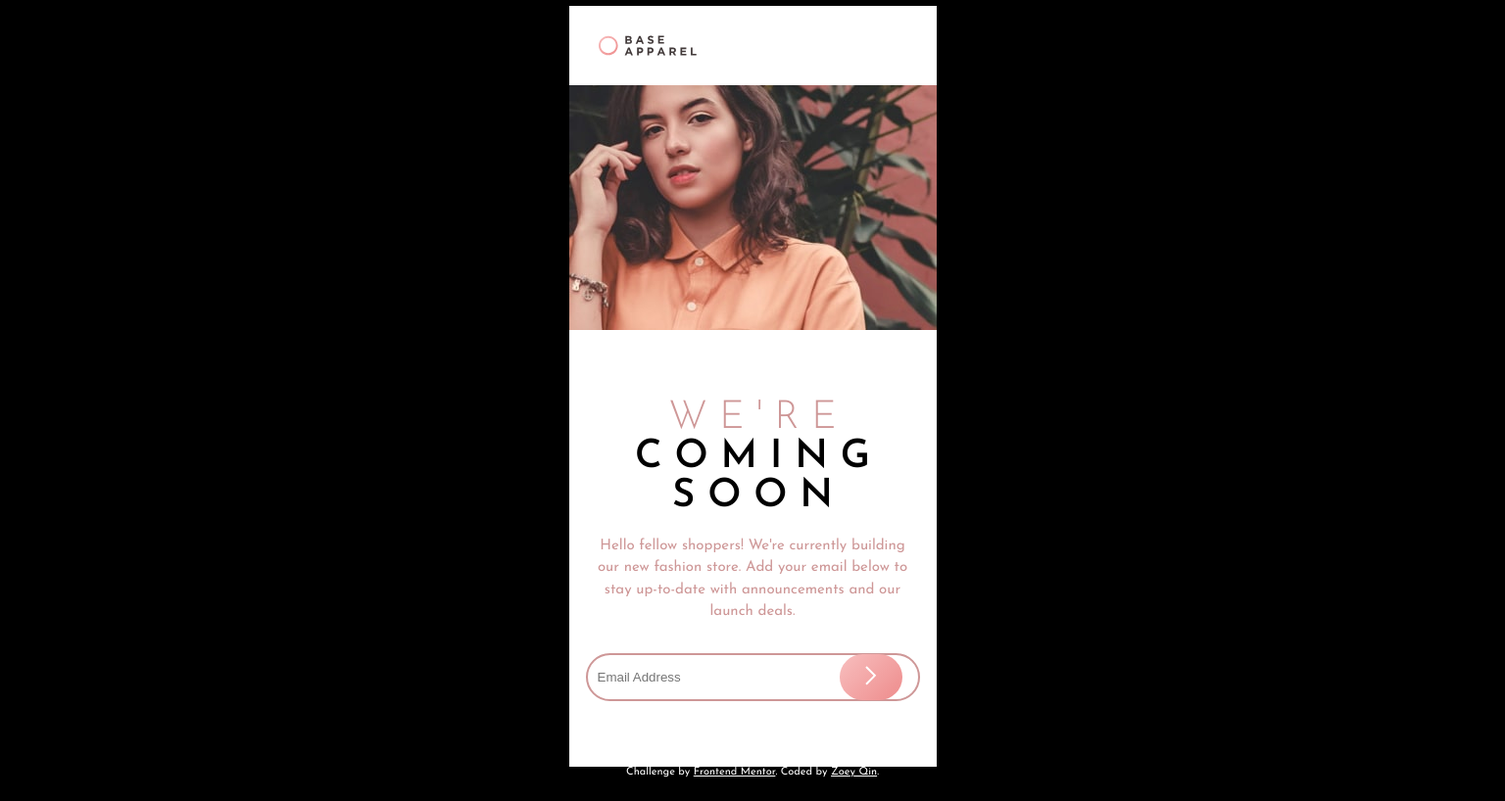
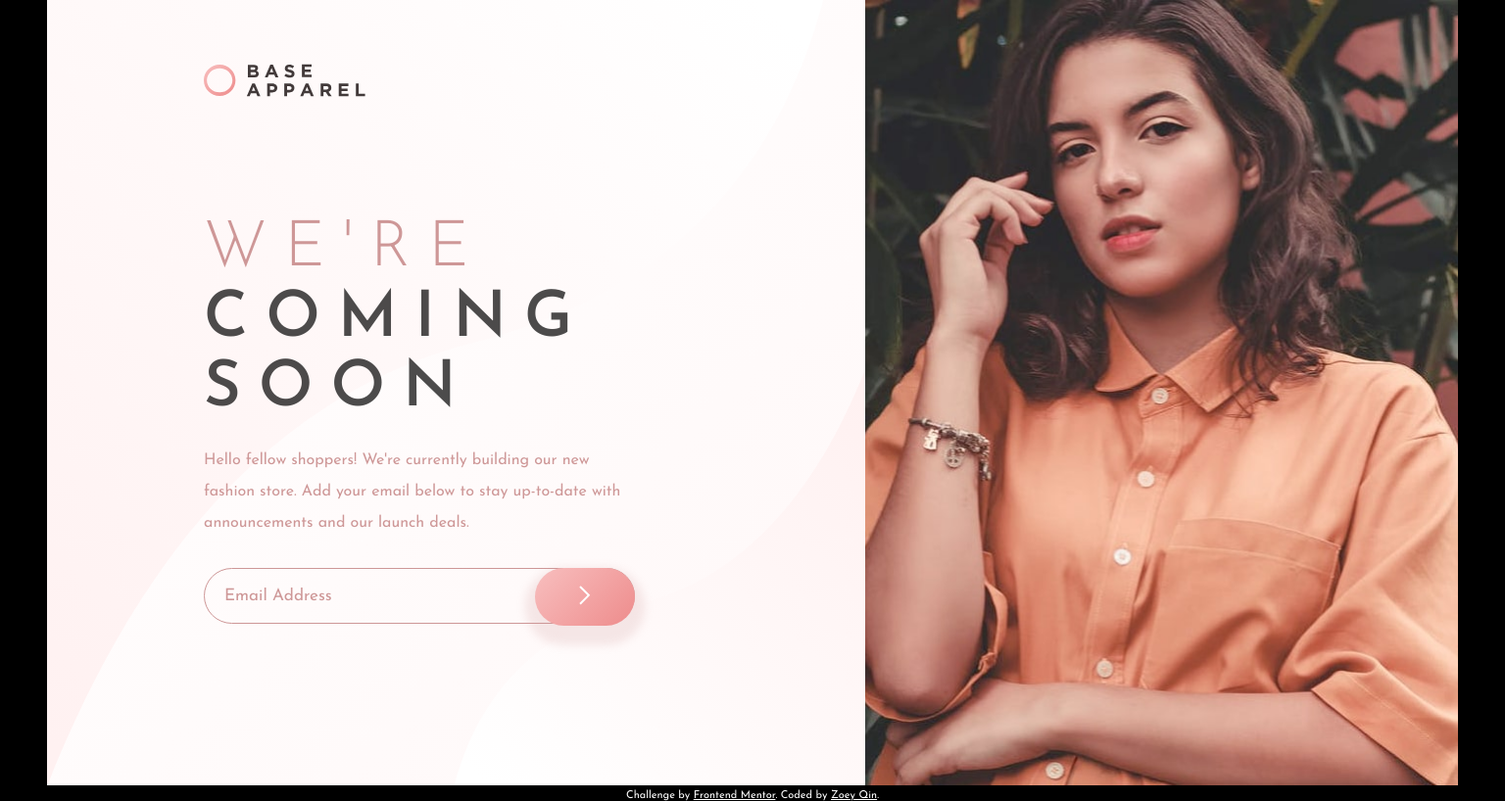
Before and after one commit to yq4103/CSS-practise, a plain HTML site: page base-apparel-coming-soon-master/index.html in a window 1536 px wide. Shown: the whole page at 98% size. Drawn offline with Linux system fonts and the light colour scheme.

Commit message:
base apparel email validation

```diff
--- a/base-apparel-coming-soon-master/index.html
+++ b/base-apparel-coming-soon-master/index.html
@@ -12,27 +12,37 @@
 </head>
 <body>
   <div class="card">
+    <div class="desktop">
+      <img src="images/hero-desktop.jpg" alt="">
+    </div>
+    <div class="text">
       <img src="images/logo.svg" alt="" class="banner"/>
-    <img src="images/hero-desktop.jpg" alt="" class="desktop">
       <img src="images/hero-mobile.jpg" alt="" class="mobile">
 
       <h1>
-      <span>W e ' r e</span>
+        <span>We're</span>
         <br>
-      c o m i n g
+        coming
         <br>
-      s o o n
+        soon
       </h1>
       <p>
         Hello fellow shoppers! We're currently building our new fashion store.
         Add your email below to stay up-to-date with announcements and our launch deals.
       </p>
-    <form action="/action_page.php">
-      <input type="email" placeholder="Email Address">
-      <button type="submit"><img src="images/icon-arrow.svg" alt=""/></button>
+      <form id="form">
+        <input id="email" type="email" placeholder="Email Address">
+        <img src="images/icon-error.svg" alt="" class="error_icon">
+        <button type="submit">
+          <img src="images/icon-arrow.svg" alt="" class="arrow"/>
+        </button>
+        <small>
+          Please provide a valid email.
+        </small>
       </form>
     </div>
-
+  </div>
+  <script src="script.js"></script>
   <footer>
     <p class="attribution">
       Challenge by <a href="https://www.frontendmentor.io?ref=challenge" target="_blank">Frontend Mentor</a>.
--- /dev/null
+++ b/base-apparel-coming-soon-master/script.js
@@ -0,0 +1,17 @@
+const form = document.getElementById('form');
+const email = document.getElementById('email');
+
+function validateEmail(email) {
+  const re = /^(([^<>()[\]\\.,;:\s@"]+(\.[^<>()[\]\\.,;:\s@"]+)*)|(".+"))@((\[[0-9]{1,3}\.[0-9]{1,3}\.[0-9]{1,3}\.[0-9]{1,3}\])|(([a-zA-Z\-0-9]+\.)+[a-zA-Z]{2,}))$/;
+  return re.test(String(email).toLowerCase());
+};
+
+form.addEventListener('submit', (e) => {
+  e.preventDefault();
+  const emailVal = email.value;
+  if (!emailVal || !validateEmail(emailVal)) {
+    form.classList.add('error');
+  } else {
+    form.classList.remove('error');
+  }
+});
--- a/base-apparel-coming-soon-master/styles.css
+++ b/base-apparel-coming-soon-master/styles.css
@@ -26,10 +26,11 @@ body {
 .card {
   display: flex;
   flex-direction: column;
-  width: 375px;
+  max-width: 375px;
   top: 0;
   padding-bottom: 20px;
-  background-color: white;
+  margin-bottom: 5px;
+  background-image: linear-gradient(135deg, hsl(0, 0%, 100%), hsl(0, 100%, 98%));
   line-height: 1.5;
   color: var(--desaturated-red);
 }
@@ -37,6 +38,7 @@ body {
 .card .banner {
   width: 130px;
   padding: 30px 0 30px 30px;
+  display: flex;
 }
 
 .card h1 {
@@ -44,10 +46,8 @@ body {
   text-transform: uppercase;
   font-size: 40px;
   line-height: 1;
-}
-
-.card h1 {
-  color: black;
+  color: hsl(0, 0%, 0%, 0.7);
+  letter-spacing: 10px;
 }
 
 .card h1 span{
@@ -57,21 +57,66 @@ body {
 
 .card p {
   padding: 0 20px 30px 20px;
+}
 
+.card form {
+  margin: 0 20px 90px 20px;
+  position: relative;
 }
 
 .card form input {
   border-radius: 50px;
-  padding: 15px 150px 15px 10px;
-  border: 2px solid var(--desaturated-red);
+  padding: 15px;
+  width: 100%;
+  border: 1px solid var(--desaturated-red);
+  background-color: transparent;
+}
+
+::placeholder {
+  color: var(--desaturated-red);
+  font-family: "Josefin Sans", sans-serif;
 }
 
 .card form button {
   border-radius: 25px;
-  padding: 12px 26px 12px 26px;
+  padding: 13px 26px 13px 26px;
   border: none;
   background-image: linear-gradient(135deg, hsl(0, 80%, 86%), hsl(0, 74%, 74%));
-  transform: translateX(121px) translateY(-48px);
+  box-shadow: 0 10px 10px 10px hsl(0, 36%, 70%, 0.2);
+  position: absolute;
+  top: 0;
+  right: 0;
+  transition: opacity 0.2s ease-in-out;
+}
+
+.card form button:hover {
+  opacity: 0.8;
+  cursor: pointer;
+}
+
+.card form .error_icon {
+  display: none;
+  position: absolute;
+  top: 14px;
+  left: 230px;
+}
+
+.card .error input {
+  border: 2px solid var(--soft-red);
+}
+
+.card form small {
+  display: none;
+  margin-top: 10px;
+  color: var(--soft-red);
+}
+
+.card .error .error_icon {
+  display: block;
+}
+
+.card .error small {
+  display: block;
 }
 
 .desktop {
@@ -91,5 +136,88 @@ body {
 @media(min-width: 1440px) {
   body {
     min-height: 100vh;
+    padding: 0;
+    margin: 0 10px 0 10px;
+  }
+
+  .card .mobile {
+    display: none;
+  }
+
+  .card {
+    display: flex;
+    flex-direction: row-reverse;
+    justify-content: space-between;
+    width: auto;
+    padding: 0;
+    overflow: hidden;
+    max-width: 1440px;
+  }
+
+  .card .desktop {
+    display: block;
+    width: 42%;
+  }
+
+  .card .desktop img{
+    width: 100%;
+    height: 100%;
+    object-fit: cover;
+    overflow: hidden;
+  }
+
+  .card .text {
+    width: 58%;
+    text-align: left;
+    padding: 65px 160px 65px 160px;
+    line-height: 2;
+    background-image: url('images/bg-pattern-desktop.svg');
+    background-size: cover;
+    background-position: center center;
+  }
+
+  .card .banner {
+    width: 165px;
+    padding: 0;
+  }
+
+  .card h1 {
+    padding: 120px 0 20px 0;
+    font-size: 65px;
+    letter-spacing: 18px;
+    line-height: 1.1;
+  }
+
+  .card p {
+    padding: 0 70px 30px 0;
+    font-size: 16px;
+  }
+
+  .card form {
+    margin: 0 75px 0 0;
+  }
+
+  .card form input {
+    padding: 20px;
+  }
+
+  ::placeholder {
+    font-size: 17px;
+  }
+
+  .card form button {
+    padding: 18px 45px 18px 45px;
+    border-radius: 35px;
+  }
+
+  .card form .error_icon {
+    top: 16px;
+    left: 305px;
+  }
+
+  .card form small {
+    display: none;
+    margin: 10px 0 0 30px;
+    color: var(--soft-red);
   }
 }
```
Also changed, not shown: base-apparel-coming-soon-master/design/mobile.png (added), 2 other files. Lines whose indentation alone changed are shown as unchanged.
